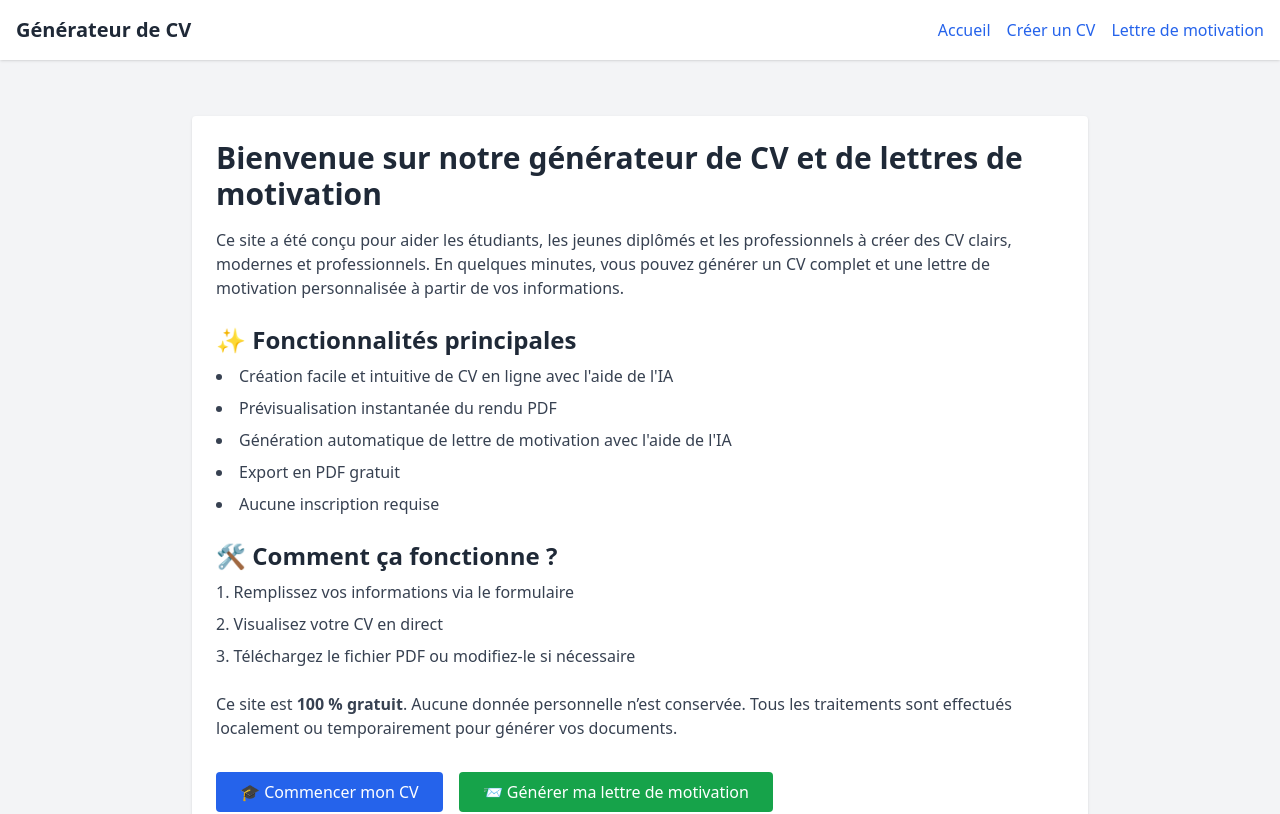
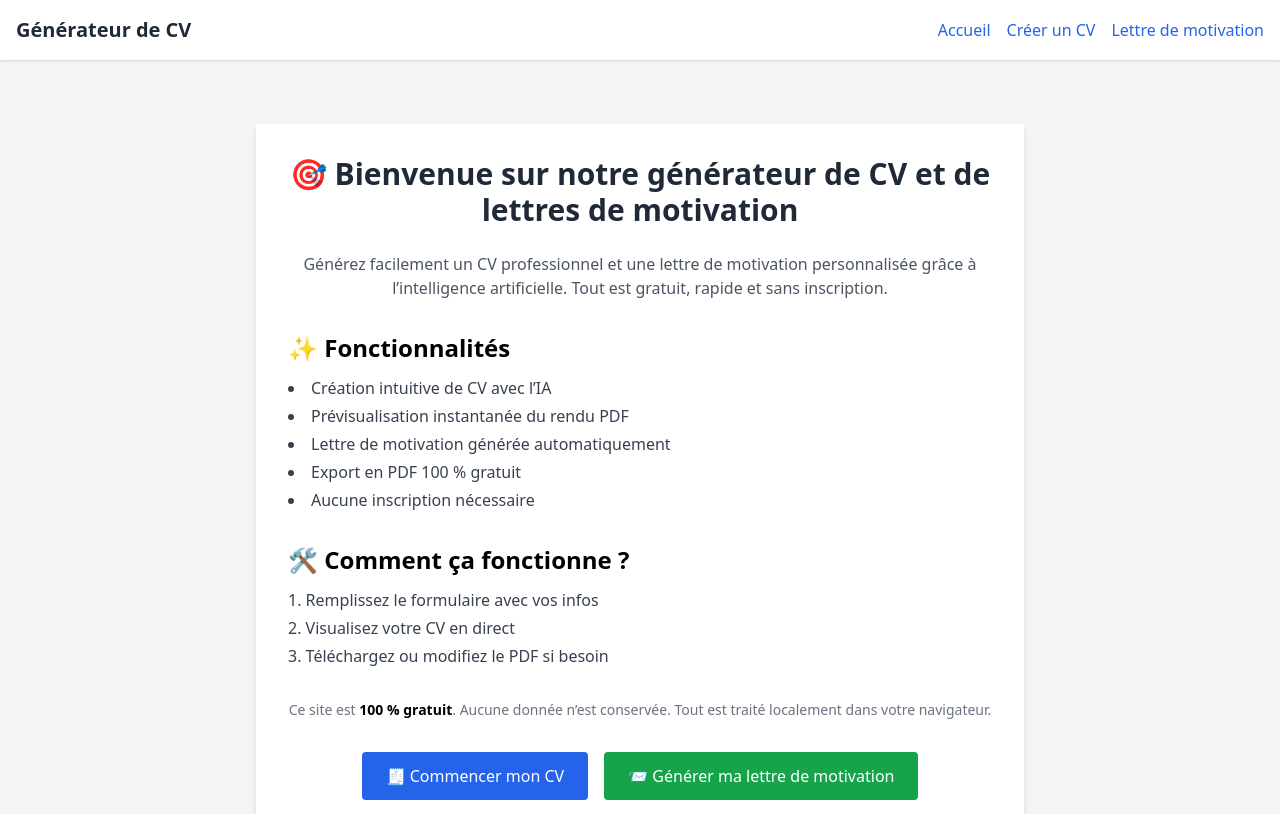
Before and after one commit to Valant41/cv-generator, a React (Vite) app: page / in a window 1280 px wide. Shown: the top 814 px of the page. Built offline with nearby package versions, Linux system fonts and the light colour scheme; what @react-pdf/renderer would draw is missing.

Commit message:
Ajout de page d acceuil + modif

```diff
--- a/src/components/Home.jsx
+++ b/src/components/Home.jsx
@@ -2,44 +2,51 @@ import { Link } from "react-router-dom";
 
 export default function Home() {
   return (
-    <div className="max-w-4xl mx-auto p-6 bg-white rounded shadow mt-8">
-      <h1 className="text-3xl font-bold mb-4 text-gray-800">Bienvenue sur notre générateur de CV et de lettres de motivation</h1>
-
-      <p className="mb-4 text-gray-700">
-        Ce site a été conçu pour aider les étudiants, les jeunes diplômés et les professionnels à créer des CV clairs, modernes et professionnels.
-        En quelques minutes, vous pouvez générer un CV complet et une lettre de motivation personnalisée à partir de vos informations.
+    <div className="max-w-3xl mx-auto bg-white p-8 mt-10 rounded shadow-md">
+      <h1 className="text-3xl font-extrabold text-center text-gray-800 mb-6">
+        🎯 Bienvenue sur notre générateur de CV et de lettres de motivation
+      </h1>
+      <p className="text-gray-600 text-center mb-8">
+        Générez facilement un CV professionnel et une lettre de motivation
+        personnalisée grâce à l’intelligence artificielle. Tout est gratuit,
+        rapide et sans inscription.
       </p>
 
-      <h2 className="text-2xl font-semibold mt-6 mb-2 text-gray-800">✨ Fonctionnalités principales</h2>
-      <ul className="list-disc list-inside text-gray-700 space-y-2">
-        <li>Création facile et intuitive de CV en ligne avec l'aide de l'IA</li>
-        <li>Prévisualisation instantanée du rendu PDF</li>
-        <li>Génération automatique de lettre de motivation avec l'aide de l'IA</li>
-        <li>Export en PDF gratuit</li>
-        <li>Aucune inscription requise</li>
-      </ul>
+      <div className="mb-8">
+        <h2 className="text-2xl font-semibold mb-3">✨ Fonctionnalités</h2>
+        <ul className="list-disc list-inside text-gray-700 space-y-1">
+          <li>Création intuitive de CV avec l’IA</li>
+          <li>Prévisualisation instantanée du rendu PDF</li>
+          <li>Lettre de motivation générée automatiquement</li>
+          <li>Export en PDF 100 % gratuit</li>
+          <li>Aucune inscription nécessaire</li>
+        </ul>
+      </div>
 
-      <h2 className="text-2xl font-semibold mt-6 mb-2 text-gray-800">🛠️ Comment ça fonctionne ?</h2>
-      <ol className="list-decimal list-inside text-gray-700 space-y-2">
-        <li>Remplissez vos informations via le formulaire</li>
-        <li>Visualisez votre CV en direct</li>
-        <li>Téléchargez le fichier PDF ou modifiez-le si nécessaire</li>
-      </ol>
+      <div className="mb-8">
+        <h2 className="text-2xl font-semibold mb-3">🛠️ Comment ça fonctionne ?</h2>
+        <ol className="list-decimal list-inside text-gray-700 space-y-1">
+          <li>Remplissez le formulaire avec vos infos</li>
+          <li>Visualisez votre CV en direct</li>
+          <li>Téléchargez ou modifiez le PDF si besoin</li>
+        </ol>
+      </div>
 
-      <p className="mt-6 text-gray-700">
-        Ce site est <strong>100 % gratuit</strong>. Aucune donnée personnelle n’est conservée. Tous les traitements sont effectués localement ou temporairement pour générer vos documents.
+      <p className="text-sm text-gray-500 text-center mb-8">
+        Ce site est <strong className="text-black">100 % gratuit</strong>. Aucune donnée n’est conservée.
+        Tout est traité localement dans votre navigateur.
       </p>
 
-      <div className="mt-8 flex flex-wrap gap-4">
+      <div className="flex flex-col sm:flex-row justify-center gap-4">
         <Link
-          to="/"
-          className="bg-blue-600 text-white px-6 py-2 rounded hover:bg-blue-700 transition"
+          to="/generateur-cv"
+          className="bg-blue-600 text-white text-center px-6 py-3 rounded hover:bg-blue-700 transition"
         >
-          🎓 Commencer mon CV
+          🧾 Commencer mon CV
         </Link>
         <Link
           to="/lettre-de-motivation"
-          className="bg-green-600 text-white px-6 py-2 rounded hover:bg-green-700 transition"
+          className="bg-green-600 text-white text-center px-6 py-3 rounded hover:bg-green-700 transition"
         >
           📨 Générer ma lettre de motivation
         </Link>
```
